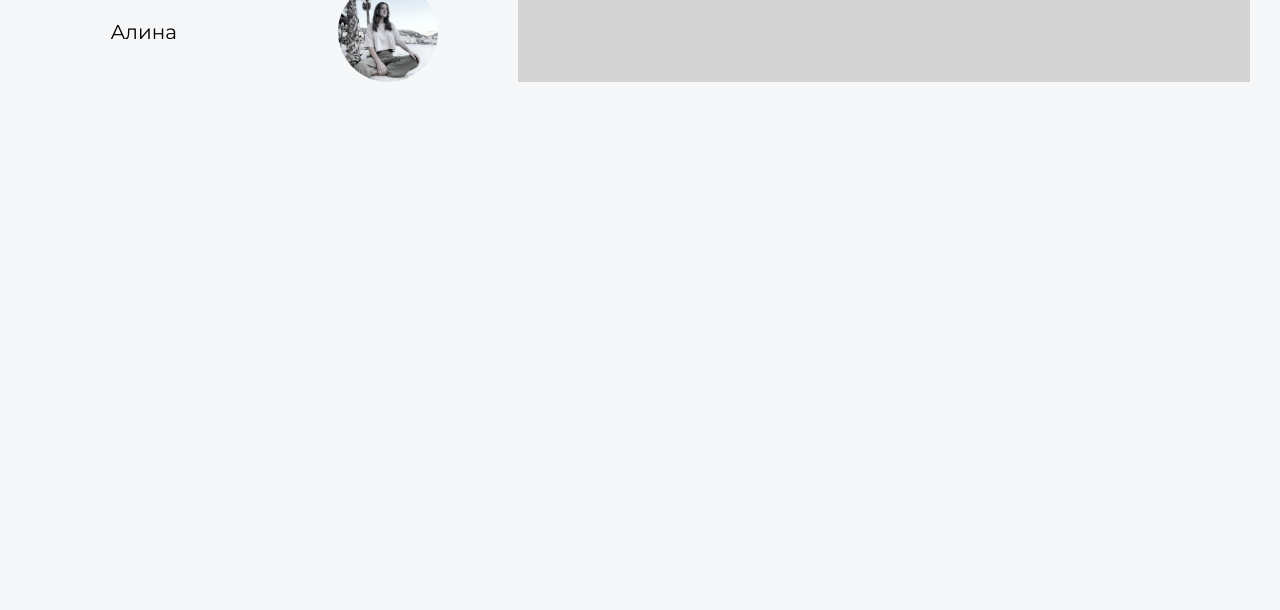
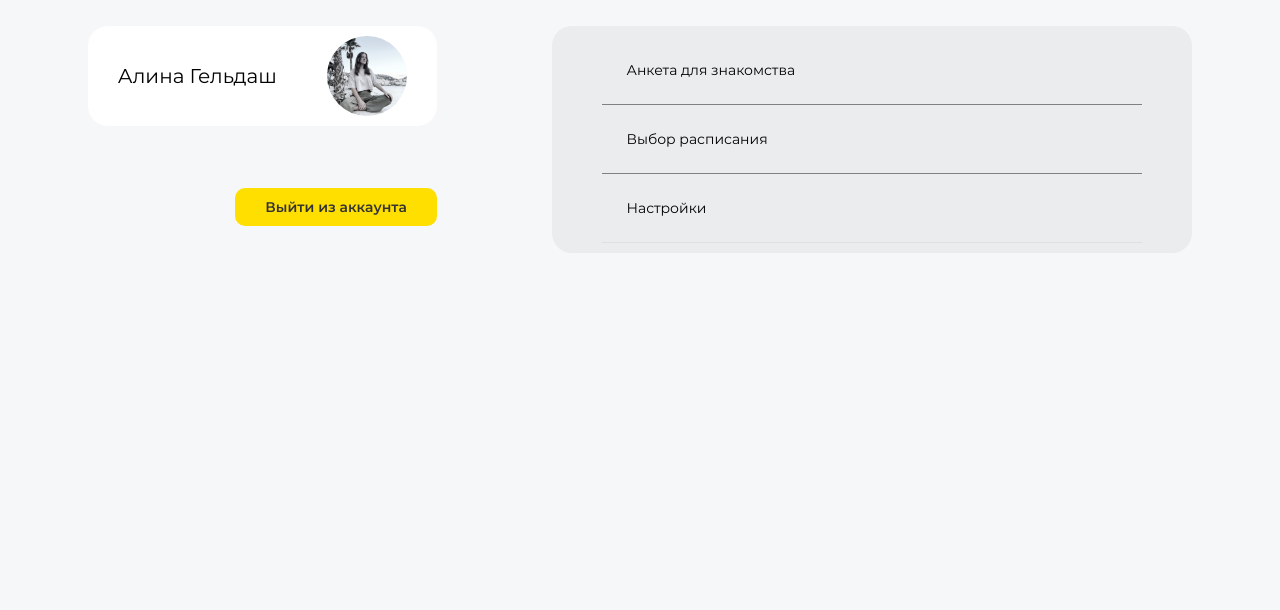
Before and after one commit to Hankooke/no_tinder, a website: page FrontendPart/pages/Settings.html in a window 1280 px wide. Shown: the part 190-800 px from the top of the page. Drawn offline with Linux system fonts and the light colour scheme.

Commit message:
Adding Settings Page

```diff
--- a/FrontendPart/pages/Settings.html
+++ b/FrontendPart/pages/Settings.html
@@ -20,14 +20,32 @@
         <div class="settings-page">
             <p class="settings-title">Ваш профиль</p>
             <div class="settings-block">
-                <div class="settings-photo">
-                    <p style="font-size:20px;">Алина</p>
-                    <img style="object-fit: cover; height: 100px; width: 100px; border-radius: 50%;" src="../icons/profile_photo.jpg">
+                <div class="settings-left">
+                    <div class="settings-photo">
+                        <p style="font-size:20px;">Алина Гельдаш</p>
+                        <img style="margin-left: 50px; object-fit: cover; height: 80px; width: 80px; border-radius: 50%;"
+                            src="../icons/profile_photo.jpg">
+                    </div>
+                    <div class="settings-exit">
+                        <button class="settings-button">
+                            <span style="font-size: 14px; font-family: Montserrat bold; color: #333;">Выйти из
+                                аккаунта</span>
+                        </button>
+                    </div>
                 </div>
                 <div class="settings-list">
-                    бум
+                    <div class="settings-list-object">
+                        <span class="settings-list-object-text">Анкета для знакомства</span>
+                    </div>
+                    <div class="settings-list-object">
+                        <span class="settings-list-object-text">Выбор расписания</span>
+                    </div>
+                    <div class="settings-list-object" style="border-bottom: 0.5px solid #dedfe1;">
+                        <span class="settings-list-object-text">Настройки</span>
+                    </div>
                 </div>
             </div>
+
         </div>
 
     </div>
--- a/FrontendPart/styles/auth_style.css
+++ b/FrontendPart/styles/auth_style.css
@@ -4,6 +4,7 @@ body {
     line-height: 20px;
     background-color: #f6f7f8;
     margin: 0;
+    color: #333333;
 
 }
 
--- a/FrontendPart/styles/settings_style.css
+++ b/FrontendPart/styles/settings_style.css
@@ -4,7 +4,6 @@ body {
     line-height: 20px;
     background-color: #f6f7f8;
     margin: 0;
-
 }
 
 .settings-main {
@@ -31,27 +30,63 @@ body {
 .settings-title {
     font-family: Montserrat bold;
     text-align: left;
+    margin: 50px 0;
     margin-left: 100px;
-    margin-bottom: 26px;
     font-size: 30px;
+    color: #333333;
 }
 
-.settings-block{
+.settings-block {
     display: flex;
     flex-direction: row;
     justify-content: space-around;
 }
 
-.settings-photo{
+.settings-left {
     display: flex;
-    flex: 0.4;
-    justify-content: space-around;
+    flex-direction: column;
+    justify-content: space-between;
+    height: 200px;
+}
+
+.settings-photo {
+    display: flex;
+    flex: 0.3;
+    justify-content: center;
     flex-direction: row;
     align-items: center;
+    background-color: white;
+    padding: 10px 30px;
+    border-radius: 20px;
+    height: 100px;
 }
-.settings-list{
-    flex: 0.6;
-    background-color: lightgray;
+
+.settings-list {
+    flex: 0.7;
+    background-color: #eaeced;
+    padding: 10px 50px;
+    border-radius: 20px;
+}
+
+.settings-list-object {
+    padding: 24px;
+    border-bottom: 0.5px solid gray;
+}
+
+.settings-list-object-text {
+    font-family: Montserrat;
+}
+
+.settings-exit {
+    display: flex;
+    justify-content: right;
+}
+
+.settings-button {
+    background-color: #ffdf00;
+    border: none;
+    padding: 10px 30px;
+    border-radius: 10px;
 }
 
 @font-face {
@@ -64,3 +99,8 @@ body {
     font-family: 'Montserrat bold';
     src: url(../fonts/Montserrat-SemiBold.ttf);
 }
+
+@font-face {
+    font-family: 'Montserrat bold';
+    src: url(../fonts/Montserrat-SemiBold.ttf);
+}
```
Also changed, not shown: FrontendPart/icons/pic_1.png (added), 1 other file.
